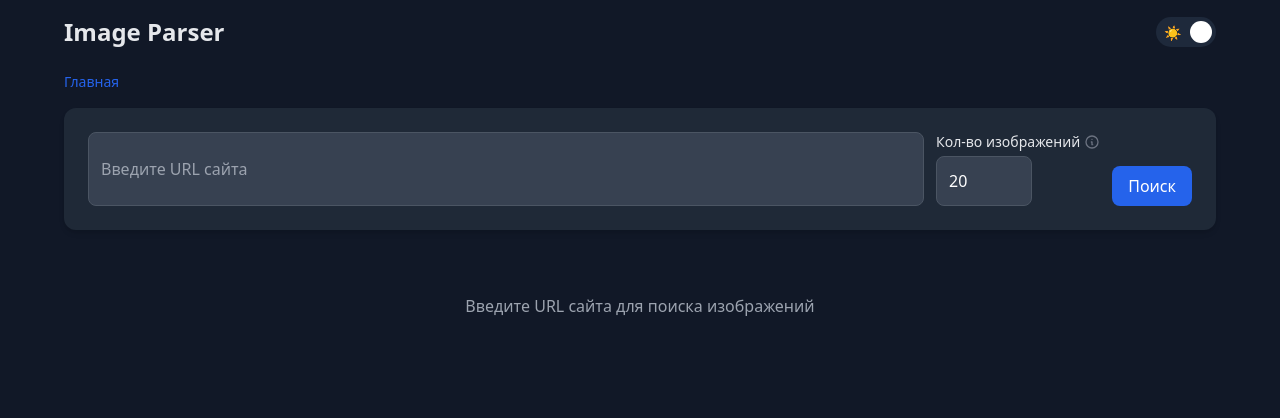
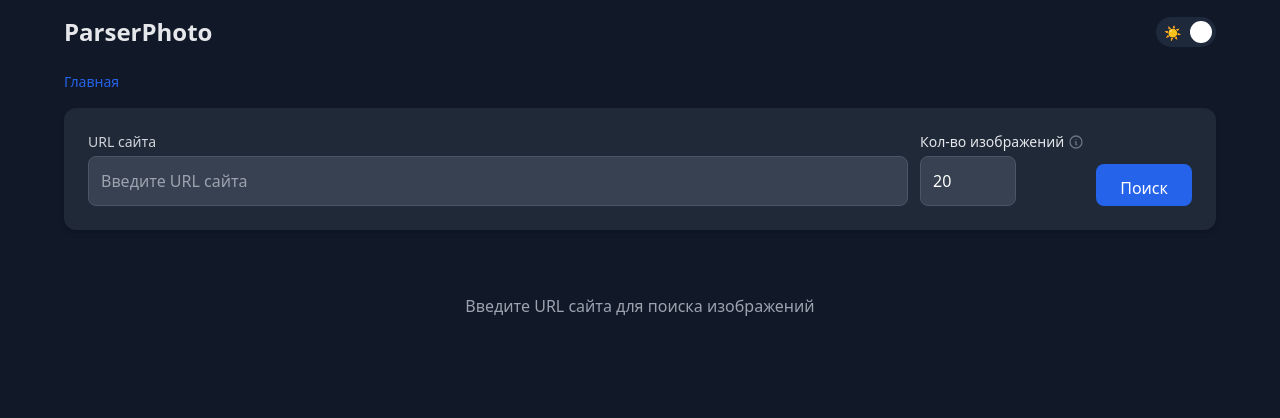
Before and after one commit to fedorten/parser_photo, a Flask app: page / in a window 1280 px wide. Shown: the top 418 px of the page. Run offline with Flask 3, Linux system fonts and the light colour scheme; some libraries are stand-ins or nearby versions.

Commit message:
site get new func

```diff
--- a/static/css/main.css
+++ b/static/css/main.css
@@ -71,6 +71,18 @@
     opacity: 0;
     width: 0;
     height: 0;
+}
+
+#clear-search {
+    transition: opacity 0.2s ease;
+}
+
+#clear-search:hover {
+    opacity: 0.7;
+}
+
+#clear-search:focus {
+    outline: none;
 }
 
 .theme-slider {
--- a/templates/base.html
+++ b/templates/base.html
@@ -10,20 +10,25 @@
         content="{% block description %}Парсер изображений с сайтов - быстро находите и скачивайте изображения{% endblock %}">
     <meta name="keywords"
         content="{% block keywords %}парсер изображений, скачать картинки, поиск изображений, парсинг сайтов{% endblock %}">
-    <meta name="author" content="Image Parser">
+    <meta name="author" content="ParserPhoto">
     <meta name="robots" content="index, follow">
 
-    <!-- Open Graph -->
-    <meta property="og:title" content="{% block og_title %}Image Parser - Парсер изображений{% endblock %}">
+    <!-- Open Graph / Социальные сети -->
+    <meta property="og:type" content="website">
+    <meta property="og:url" content="https://parserphoto-production.up.railway.app/">
+    <meta property="og:site_name" content="ParserPhoto">
+
+    <meta property="og:title" content="ParserPhoto - Ваш мощный инструмент для парсинга изображений">
     <meta property="og:description"
-        content="{% block og_description %}Быстрый поиск и скачивание изображений с любых сайтов{% endblock %}">
-    <meta property="og:type" content="website">
-    <meta property="og:url" content="{{ request.url }}">
-    <meta property="og:site_name" content="Image Parser">
+        content="Находите, анализируйте и скачивайте изображения с различных источников легко и быстро.">
+    <meta property="og:image"
+        content="https://wp-s.ru/wallpapers/0/69/533009940136109/ocharovatelnyj-kotenok-smotrit-v-lupu.jpg">
+    <meta property="og:locale" content="ru_RU">
+
 
     <!-- Twitter Card -->
     <meta name="twitter:card" content="summary_large_image">
-    <meta name="twitter:title" content="{% block twitter_title %}Image Parser{% endblock %}">
+    <meta name="twitter:title" content="{% block twitter_title %}ParserPhoto{% endblock %}">
     <meta name="twitter:description"
         content="{% block twitter_description %}Быстрый поиск и скачивание изображений с любых сайтов{% endblock %}">
 
@@ -64,7 +69,7 @@
     <div class="max-w-6xl mx-auto">
         <!-- Header with theme toggle -->
         <div class="flex justify-between items-center mb-6">
-            <h1 class="text-2xl font-bold">{% block header_title %}Image Parser{% endblock %}</h1>
+            <h1 class="text-2xl font-bold">{% block header_title %}ParserPhoto{% endblock %}</h1>
             <div class="flex items-center gap-2">
                 <span class="text-sm hidden sm:inline"></span>
                 <label class="theme-toggle">
--- a/templates/components/search_form.html
+++ b/templates/components/search_form.html
@@ -1,10 +1,24 @@
 <!-- Search Form -->
 <div class="card bg-white dark:bg-gray-800 rounded-xl shadow-md p-6 mb-6">
-    <form method="POST" class="flex flex-col sm:flex-row gap-3">
-        <input type="url" name="url" placeholder="Введите URL сайта" required
-            class="flex-1 p-3 border border-gray-300 dark:border-gray-600 rounded-lg bg-white dark:bg-gray-700 text-gray-900 dark:text-white"
+    <form method="POST" class="flex flex-col sm:flex-row gap-3 items-end">
+        <div class="flex-1 relative">
+            <label for="url-input" class="text-sm mb-1 block text-gray-700 dark:text-gray-300">URL сайта</label>
+            <div class="relative">
+                <input type="url" name="url" id="url-input" placeholder="Введите URL сайта" required
+                    class="w-full p-3 pr-10 border border-gray-300 dark:border-gray-600 rounded-lg bg-white dark:bg-gray-700 text-gray-900 dark:text-white"
                     value="{{ request.form.url if request.method == 'POST' }}">
-        <div class="flex gap-3">
+                <!-- Кнопка очистки -->
+                <button type="button" id="clear-url"
+                    class="absolute right-3 top-1/2 transform -translate-y-1/2 text-gray-400 hover:text-gray-600 dark:hover:text-gray-300 transition-colors"
+                    style="display: none;">
+                    <svg class="w-5 h-5" fill="none" stroke="currentColor" viewBox="0 0 24 24">
+                        <path stroke-linecap="round" stroke-linejoin="round" stroke-width="2" d="M6 18L18 6M6 6l12 12">
+                        </path>
+                    </svg>
+                </button>
+            </div>
+        </div>
+
         <div class="flex flex-col">
             <label for="max_images" class="text-sm mb-1 flex items-center">
                 Кол-во изображений
@@ -21,10 +35,35 @@
             <input type="number" id="max_images" name="max_images" min="1" max="100" value="20" required
                 class="w-24 p-3 border border-gray-300 dark:border-gray-600 rounded-lg bg-white dark:bg-gray-700 text-gray-900 dark:text-white">
         </div>
+
         <button type="submit"
-                class="bg-blue-500 hover:bg-blue-600 dark:bg-blue-600 dark:hover:bg-blue-700 text-white px-4 py-2 rounded-lg transition-colors whitespace-nowrap self-end">
+            class="bg-blue-500 hover:bg-blue-600 dark:bg-blue-600 dark:hover:bg-blue-700 text-white px-6 py-3 rounded-lg transition-colors whitespace-nowrap h-[42px]">
             Поиск
         </button>
-        </div>
     </form>
 </div>
+
+<script>
+    document.addEventListener('DOMContentLoaded', function () {
+        const urlInput = document.getElementById('url-input');
+        const clearButton = document.getElementById('clear-url');
+
+        // Показывать/скрывать кнопку очистки
+        function toggleClearButton() {
+            clearButton.style.display = urlInput.value ? 'block' : 'none';
+        }
+
+        // Очистка поля ввода
+        clearButton.addEventListener('click', function () {
+            urlInput.value = '';
+            urlInput.focus();
+            toggleClearButton();
+        });
+
+        // Отслеживание ввода текста
+        urlInput.addEventListener('input', toggleClearButton);
+
+        // Инициализация при загрузке
+        toggleClearButton();
+    });
+</script>
```
Also changed, not shown: templates/about.html (+15 -10 lines), README.md. Lines whose indentation alone changed are shown as unchanged.
